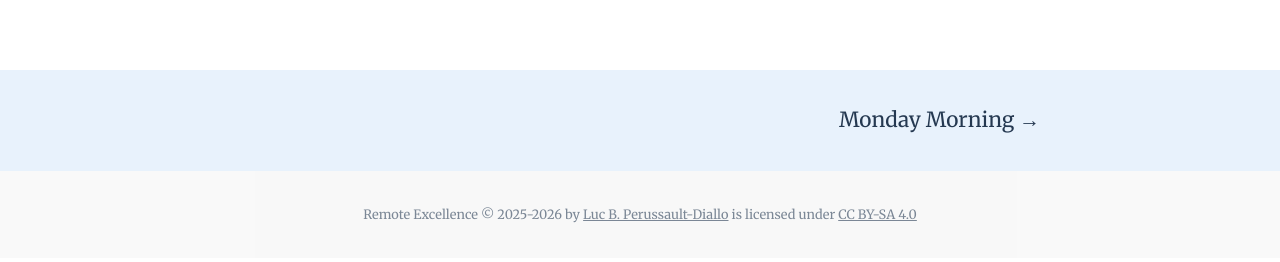
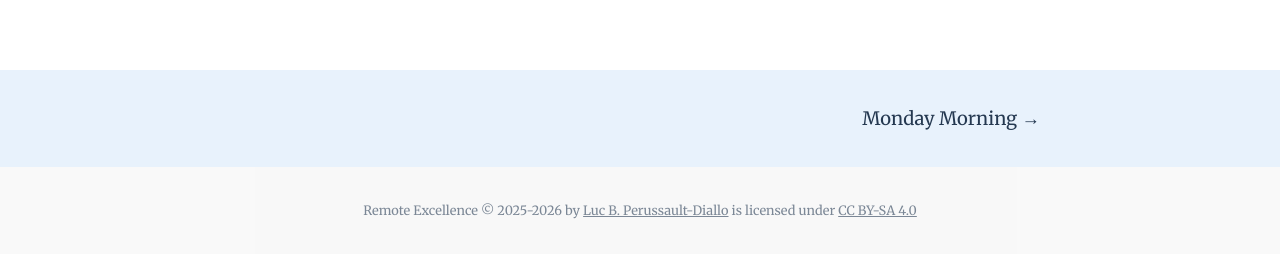
Before and after one commit to luuuc/remote-excellence-book, a Jekyll site: the page built from _chapters/09-38-what-we-believe.md, in a window 1280 px wide. Shown: the part 2190-2452 px from the top of the page. Built offline with Jekyll 4.4.1, drawn with Linux system fonts in a browser that asks for light colours; comment, search, counter and statistics services are not loaded.

Commit message:
Reduce next-chapter link font size

```diff
--- a/assets/stylesheets/style.css
+++ b/assets/stylesheets/style.css
@@ -408,7 +408,7 @@ body {
 
 .next-chapter {
   color: #253951;
-  font-size: 1.3em;
+  font-size: 1.15em;
   font-weight: 200;
   text-decoration: none;
 }
```
